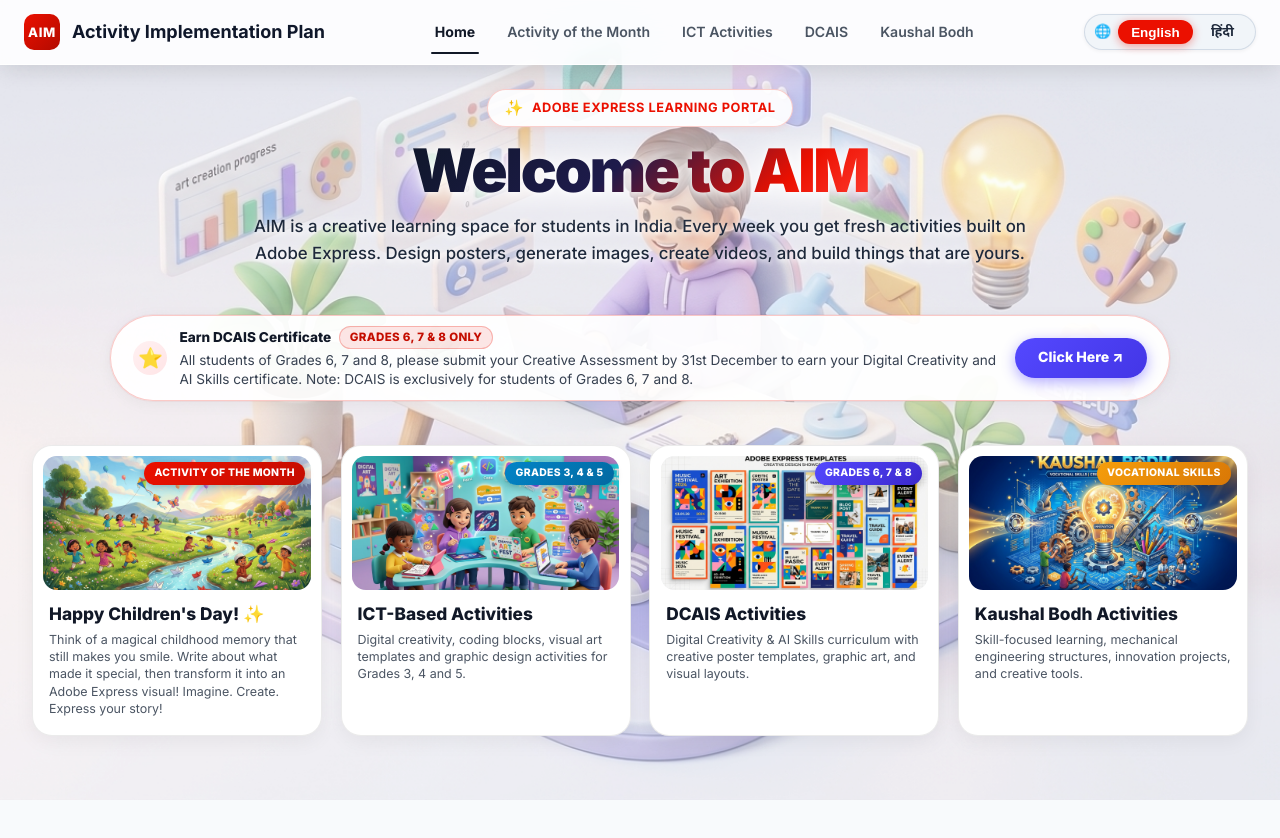
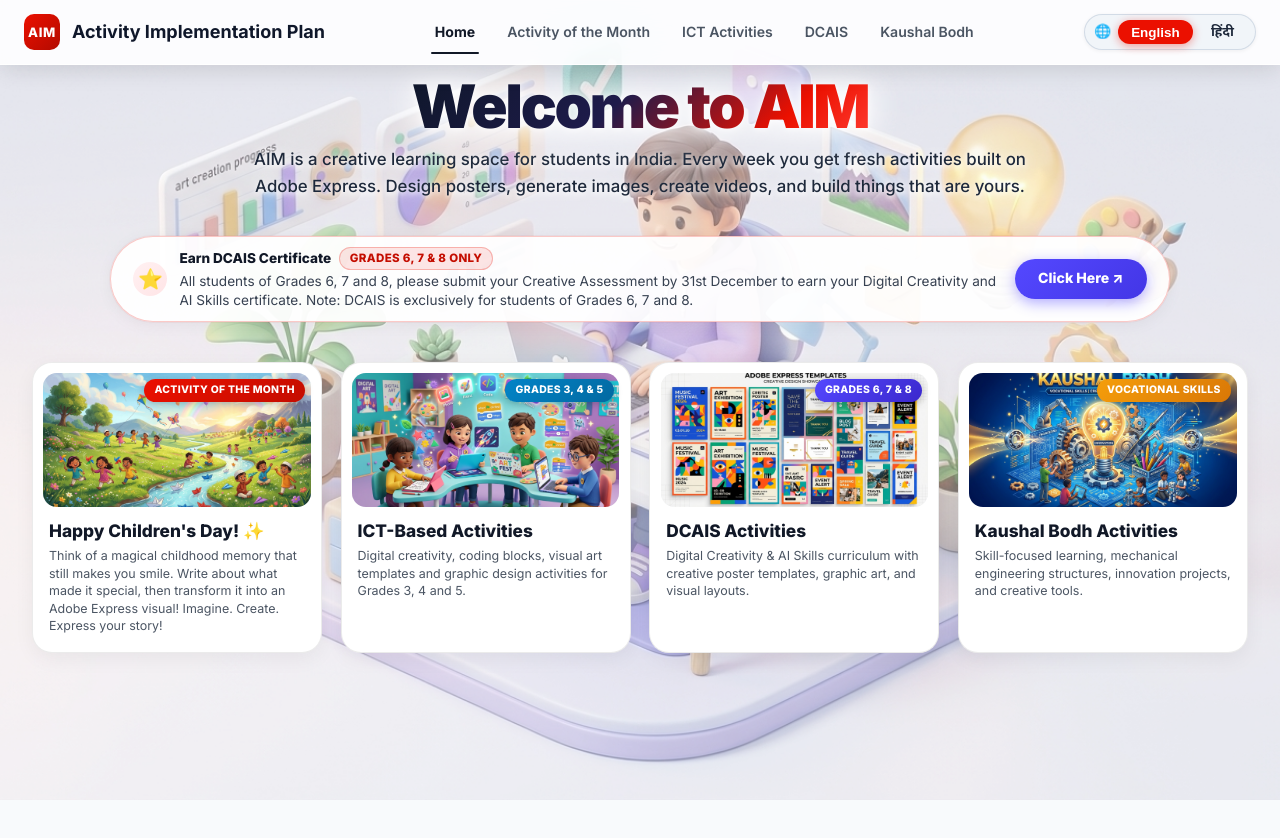
Before and after one commit to aeskills/AIM, a plain HTML site: page index.html in a window 1280 px wide. Drawn offline with Linux system fonts and the light colour scheme; no server answers.

Commit message:
style: remove hero badge and pull Welcome to AIM into upper space

```diff
--- a/index.html
+++ b/index.html
@@ -76,10 +76,6 @@
 
                 <!-- Adobe Express Hero Header (Image 1 & 2) -->
                 <div class="ae-hero-block">
-                    <div class="ae-hero-badge">
-                        <span style="font-size: 0.95rem;">✨</span>
-                        <span>Adobe Express Learning Portal</span>
-                    </div>
                     <h1 class="ae-hero-title" data-i18n="welcomeTitle">Welcome to AIM</h1>
                     <p class="ae-hero-desc" data-i18n="welcomeDesc">AIM is a creative learning space for students in India. Every week you get fresh activities built on Adobe Express. Design posters, generate images, create videos, and build things that are yours.</p>
                 </div>
--- a/styles.css
+++ b/styles.css
@@ -3105,7 +3105,7 @@ body:has(#step-welcome:not(.hidden)) {
 
 body:has(#step-welcome:not(.hidden)) .app-main {
     max-width: 1360px;
-    padding: 1.25rem 2rem 1.5rem;
+    padding: 0.5rem 2rem 1.25rem;
     height: calc(100vh - 64px);
     display: flex;
     flex-direction: column;
@@ -3130,14 +3130,14 @@ body:has(#step-welcome:not(.hidden)) #step-welcome {
     justify-content: space-between;
     box-sizing: border-box;
     height: 100%;
-    gap: 1.25rem;
+    gap: 1rem;
 }
 
 /* Hero Section */
 .ae-hero-block {
     text-align: center;
-    max-width: 900px;
-    margin: 0.25rem auto 1rem;
+    max-width: 920px;
+    margin: 0 auto 0.5rem;
     display: flex;
     flex-direction: column;
     align-items: center;
@@ -3150,31 +3150,12 @@ body:has(#step-welcome:not(.hidden)) #step-welcome {
     padding: 0;
 }
 
-.ae-hero-badge {
-    display: inline-flex;
-    align-items: center;
-    gap: 0.5rem;
-    background: rgba(255, 255, 255, 0.92);
-    backdrop-filter: blur(12px);
-    -webkit-backdrop-filter: blur(12px);
-    border: 1px solid rgba(235, 16, 0, 0.2);
-    border-radius: 9999px;
-    padding: 0.35rem 1rem;
-    font-size: 0.8rem;
-    font-weight: 700;
-    color: #eb1000;
-    box-shadow: 0 2px 10px rgba(235, 16, 0, 0.08);
-    margin-bottom: 0.65rem;
-    letter-spacing: 0.04em;
-    text-transform: uppercase;
-}
-
 .ae-hero-title {
     font-size: clamp(2.8rem, 4.8vw, 3.75rem);
     font-weight: 900;
     letter-spacing: -0.04em;
     line-height: 1.12;
-    margin: 0 0 0.55rem 0;
+    margin: 0 0 0.35rem 0;
     font-family: var(--font-heading);
     background: linear-gradient(135deg, #0f172a 0%, #1e1b4b 45%, #eb1000 80%, #ff3b30 100%);
     -webkit-background-clip: text;
```
